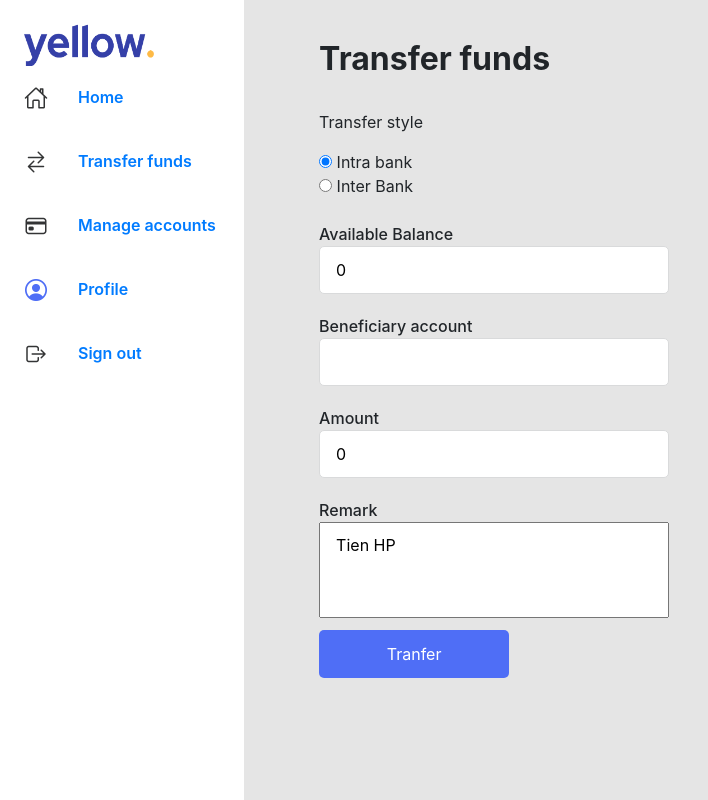
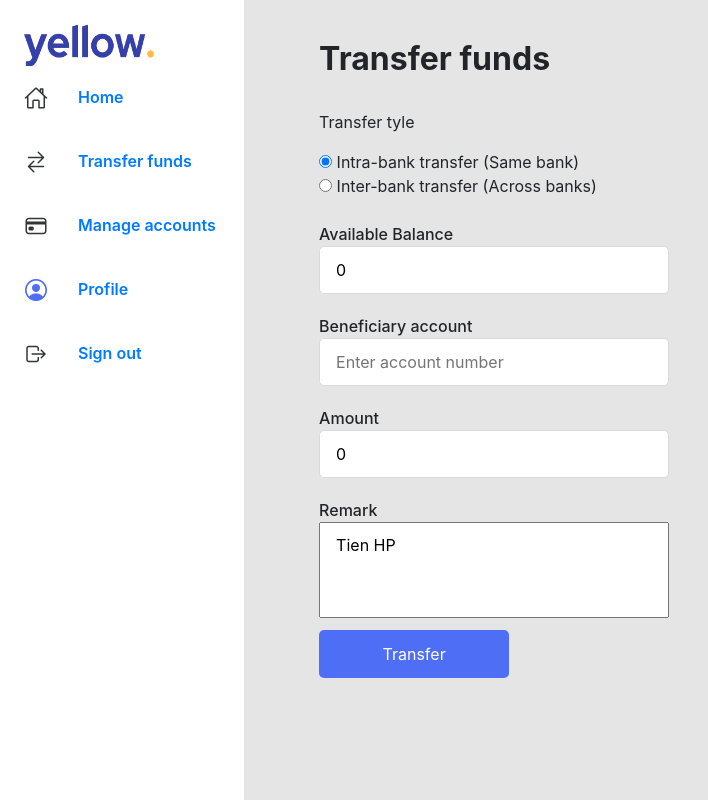
Before and after one commit to zenusnguyen/web2-2020-frontend, a React (Create React App) app: page /transfer in a window 1280 px wide. Shown: the top 800 px of the page, without its empty margins (0-708 px from the left). Built offline with nearby package versions, Linux system fonts and the light colour scheme.

Commit message:
Fix issue

```diff
--- a/src/components/InputForm/index.js
+++ b/src/components/InputForm/index.js
@@ -10,6 +10,7 @@ export default function index(props) {
         type={props.type}
         defaultValue={props.value}
         name = {props.name}
+        placeholder={props.placeholder}
       ></input>
     </InputForm>
   );
--- a/src/containers/TransferPage/index.js
+++ b/src/containers/TransferPage/index.js
@@ -17,21 +17,21 @@ export default function TransferPage(){
                 <h3 className="title">Transfer funds</h3>
                 <br />
                 <div>
-                    <p>Transfer style </p>
+                    <p>Transfer tyle </p>
                     <input
                         defaultChecked
                         type="radio"
                         name="transferstyle"
                         defaultValue="intra"
                         />{" "}
-                        Intra bank
+                        Intra-bank transfer (Same bank)
                         <br />
                         <input
                         type="radio"
                         name="transferstyle"
                         defaultValue="inter"
                         />{" "}
-                        Inter Bank
+                        Inter-bank transfer (Across banks)
                 </div>
                 <br />
                 <div>
@@ -49,6 +49,7 @@ export default function TransferPage(){
                         type="text"
                         title="Beneficiary account"
                         name={"bankaccount"}
+                        placeholder = {"Enter account number"}
                     ></InputForm>
                     <InputForm
                         defaultValue={0}
@@ -56,7 +57,7 @@ export default function TransferPage(){
                         type="text"
                         title="Amount"
                         name={"amount"}
-
+                        placeholder = {"Enter amount"}
                     ></InputForm>
                       <TextArea
                         value={"Tien HP"}
@@ -65,7 +66,7 @@ export default function TransferPage(){
                         name={"remark"}
 
                         ></TextArea>
-                    <Button  Width="190px" title="Tranfer" BackgroundColor={"#4F6EF6"} ></Button>
+                    <Button  Width="190px" title="Transfer" BackgroundColor={"#4F6EF6"} ></Button>
                 </div>
 
 
```
